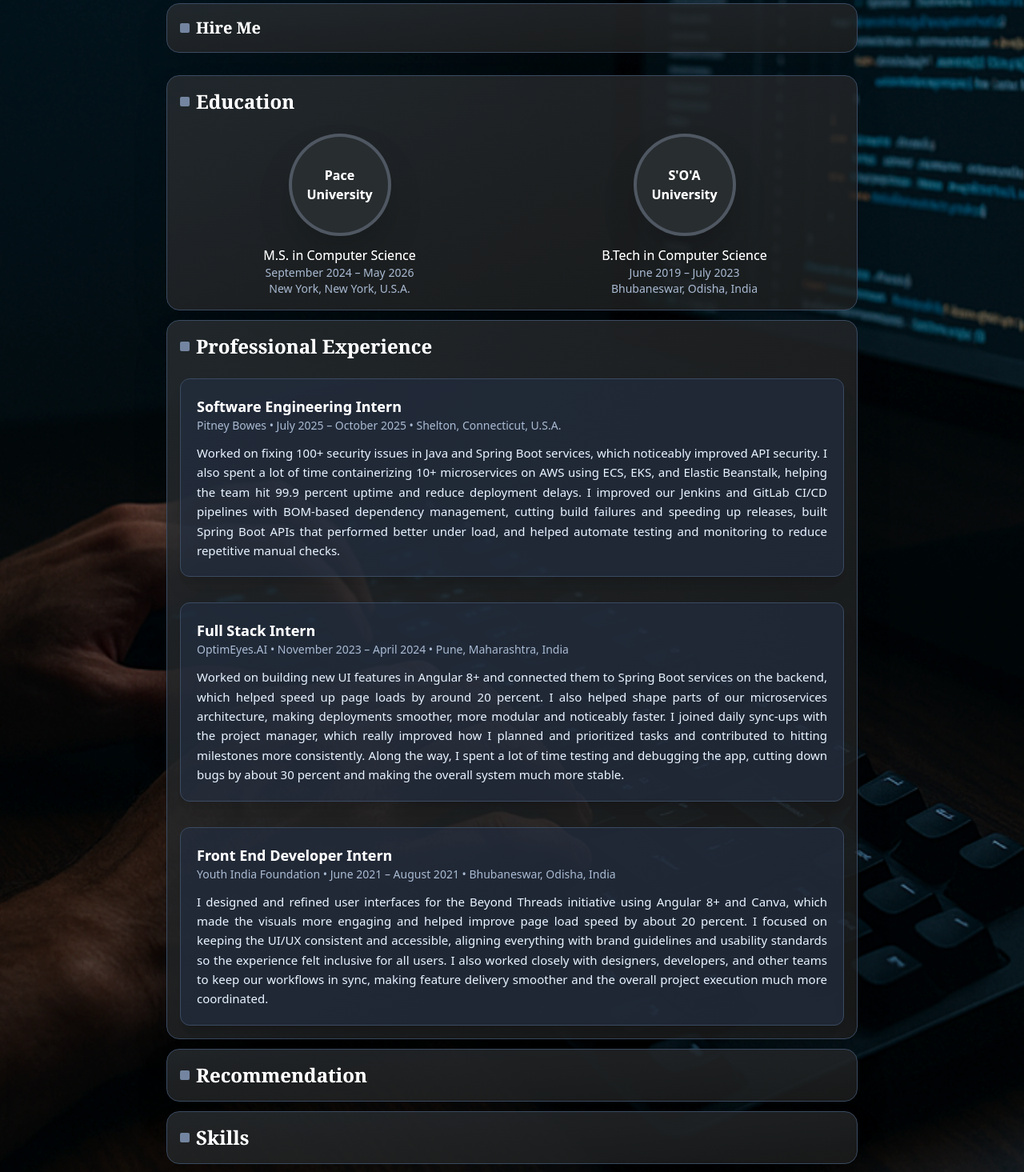
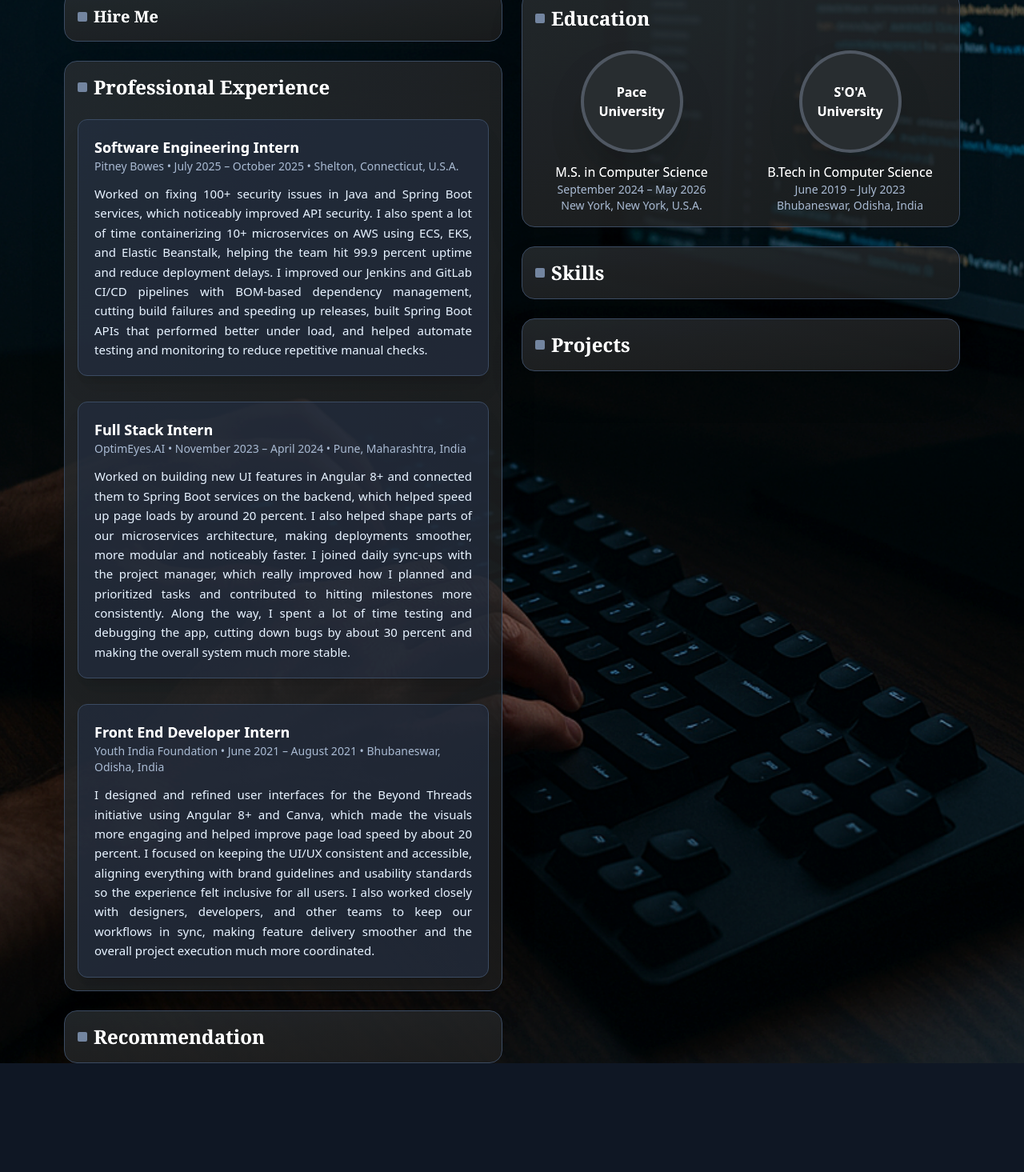
Before and after one commit to aryanprahraj/Aryan-Portfolio, a React (Vite) app in the folder my-portfolio/: page / in a window 1280 px wide. Shown: the part 320-1785 px from the top of the page at 80% size. After the commit the page ends 1649 px from the top, so only its background shows below. Built offline with nearby package versions, Linux system fonts and the light colour scheme.

Commit message:
Reorganize portfolio to two-column layout: Left (Hire Me, Experience, Recommendation) Right (Education, Skills, Projects)

```diff
--- a/my-portfolio/src/Portfolio.jsx
+++ b/my-portfolio/src/Portfolio.jsx
@@ -126,14 +126,20 @@ export default function Portfolio() {
         </header>
 
         {/* =============== SUMMARY (JUSTIFIED TEXT) ================= */}
-        <section className="max-w-3xl mx-auto mt-6 px-4">
+        <section className="max-w-5xl mx-auto mt-6 px-4">
           <p className="text-slate-200 text-[16px] leading-relaxed text-justify bg-slate-900/60 rounded-xl p-6 shadow-lg border border-slate-800">
             Hey, I'm Aryan! I build cloud-ready, well-behaved software with a mix of engineering discipline and chaotic curiosity. I'm currently pursuing my master's in Computer Science at Pace University, exploring modern software design while crafting reliable systems that don't panic under load. I previously interned at an MNC, where I shipped real features, broke a few things fixed them fast and loved every moment.
           </p>
         </section>
 
+        {/* =============== TWO COLUMN LAYOUT ================= */}
+        <div className="w-full max-w-6xl mx-auto px-4 mt-6 grid grid-cols-1 lg:grid-cols-2 gap-6">
+
+          {/* LEFT COLUMN: Hire Me, Professional Experience, Recommendation */}
+          <div className="space-y-6">
+
             {/* =============== HIRE ME (DROPDOWN) ================= */}
-        <section className="w-full max-w-4xl mx-auto px-4 mt-3">
+            <section className="w-full">
               <details className="group bg-gradient-to-br from-[#23272a]/80 to-[#1a1a1a]/80 border border-slate-700 rounded-2xl p-4 shadow-2xl w-full">
                 <summary className="cursor-pointer list-none flex items-center gap-2">
                   <span className="w-3 h-3 bg-slate-500 rounded-sm"></span>
@@ -182,53 +188,8 @@ export default function Portfolio() {
               </details>
             </section>
 
-        {/* LITTLE GAP */}
-        <div className="h-4" />
-
-        {/* ================= EDUCATION ================= */}
-        <section className="w-full max-w-4xl mx-auto px-4 mt-3">
-          <details
-            className="group bg-gradient-to-br from-[#23272a]/80 to-[#1a1a1a]/80 border border-slate-700 rounded-2xl p-4 shadow-2xl w-full"
-            open
-          >
-            <summary className="cursor-pointer list-none flex items-center justify-between">
-              <h2 className="text-2xl font-semibold text-white flex items-center gap-2 font-serif">
-                <span className="w-3 h-3 bg-slate-500 rounded-sm"></span>
-                Education
-              </h2>
-            </summary>
-
-            <div className="mt-6 grid grid-cols-1 sm:grid-cols-2 gap-8">
-
-              {/* Pace University */}
-              <div className="flex flex-col items-center text-center">
-                <div className="w-32 h-32 rounded-full bg-gradient-to-br from-[#23272a] via-[#23272a] to-[#23272a] flex items-center justify-center text-white font-semibold shadow-2xl border-4 border-slate-400/30">
-                  Pace University
-                </div>
-
-                <p className="mt-3 text-white font-medium">M.S. in Computer Science</p>
-                <p className="text-slate-400 text-sm">September 2024 – May 2026</p>
-                <p className="text-slate-400 text-sm">New York, New York, U.S.A.</p>
-              </div>
-
-              {/* SOA University */}
-              <div className="flex flex-col items-center text-center">
-                <div className="w-32 h-32 rounded-full bg-gradient-to-br from-[#23272a] via-[#23272a] to-[#23272a] flex items-center justify-center text-white font-semibold shadow-2xl border-4 border-slate-400/30">
-                  S'O'A University
-                </div>
-
-                <p className="mt-3 text-white font-medium">B.Tech in Computer Science</p>
-                <p className="text-slate-400 text-sm">June 2019 – July 2023</p>
-                <p className="text-slate-400 text-sm">Bhubaneswar, Odisha, India</p>
-              </div>
-
-            </div>
-          </details>
-        </section>
-
-        {/* ================= PROFESSIONAL EXPERIENCE (PARAGRAPHS) ================= */}
-
-        <section className="w-full max-w-4xl mx-auto px-4 mt-3">
+            {/* ================= PROFESSIONAL EXPERIENCE ================= */}
+            <section className="w-full">
               <details
                 className="group bg-gradient-to-br from-[#23272a]/80 to-[#1a1a1a]/80 border border-slate-700 rounded-2xl p-4 shadow-2xl w-full"
                 open
@@ -300,8 +261,7 @@ export default function Portfolio() {
             </section>
 
             {/* ================= RECOMMENDATION ================= */}
-
-        <section className="w-full max-w-4xl mx-auto px-4 mt-3">
+            <section className="w-full">
               <details
                 className="group bg-gradient-to-br from-[#23272a]/80 to-[#1a1a1a]/80 border border-slate-700 rounded-2xl p-4 shadow-2xl w-full"
               >
@@ -321,8 +281,54 @@ export default function Portfolio() {
               </details>
             </section>
 
-      {/* ================= SKILLS (DROPDOWN + CIRCLES) ================= */}
-<section className="w-full max-w-4xl mx-auto px-4 mt-3">
+          </div>
+
+          {/* RIGHT COLUMN: Education, Skills, Projects */}
+          <div className="space-y-6">
+
+            {/* ================= EDUCATION ================= */}
+            <section className="w-full">
+              <details
+                className="group bg-gradient-to-br from-[#23272a]/80 to-[#1a1a1a]/80 border border-slate-700 rounded-2xl p-4 shadow-2xl w-full"
+                open
+              >
+                <summary className="cursor-pointer list-none flex items-center justify-between">
+                  <h2 className="text-2xl font-semibold text-white flex items-center gap-2 font-serif">
+                    <span className="w-3 h-3 bg-slate-500 rounded-sm"></span>
+                    Education
+                  </h2>
+                </summary>
+
+                <div className="mt-6 grid grid-cols-1 sm:grid-cols-2 gap-8">
+
+                  {/* Pace University */}
+                  <div className="flex flex-col items-center text-center">
+                    <div className="w-32 h-32 rounded-full bg-gradient-to-br from-[#23272a] via-[#23272a] to-[#23272a] flex items-center justify-center text-white font-semibold shadow-2xl border-4 border-slate-400/30">
+                      Pace University
+                    </div>
+
+                    <p className="mt-3 text-white font-medium">M.S. in Computer Science</p>
+                    <p className="text-slate-400 text-sm">September 2024 – May 2026</p>
+                    <p className="text-slate-400 text-sm">New York, New York, U.S.A.</p>
+                  </div>
+
+                  {/* SOA University */}
+                  <div className="flex flex-col items-center text-center">
+                    <div className="w-32 h-32 rounded-full bg-gradient-to-br from-[#23272a] via-[#23272a] to-[#23272a] flex items-center justify-center text-white font-semibold shadow-2xl border-4 border-slate-400/30">
+                      S'O'A University
+                    </div>
+
+                    <p className="mt-3 text-white font-medium">B.Tech in Computer Science</p>
+                    <p className="text-slate-400 text-sm">June 2019 – July 2023</p>
+                    <p className="text-slate-400 text-sm">Bhubaneswar, Odisha, India</p>
+                  </div>
+
+                </div>
+              </details>
+            </section>
+
+            {/* ================= SKILLS ================= */}
+            <section className="w-full">
               <details className="group bg-gradient-to-br from-[#23272a]/80 to-[#1a1a1a]/80 border border-slate-700 rounded-2xl p-4 shadow-2xl w-full">
                 <summary className="cursor-pointer list-none flex items-center gap-2">
                   <span className="w-3 h-3 bg-slate-500 rounded-sm"></span>
@@ -357,10 +363,8 @@ export default function Portfolio() {
               </details>
             </section>
 
-
-
-        {/* ================= PROJECTS (DROPDOWN + PURPLE CIRCLES) ================= */}
-<section className="w-full max-w-4xl mx-auto px-4 mt-3">
+            {/* ================= PROJECTS ================= */}
+            <section className="w-full">
               <details
                 className="group bg-gradient-to-br from-[#23272a]/80 to-[#1a1a1a]/80 border border-slate-700 rounded-2xl p-4 shadow-2xl w-full"
               >
@@ -485,6 +489,10 @@ export default function Portfolio() {
               </details>
             </section>
 
+          </div>
+
+        </div>
+
         {/* ================= FOOTER REMOVED AS REQUESTED ================= */}
         </main>
       </div>
```
Lines whose indentation alone changed are shown as unchanged.
